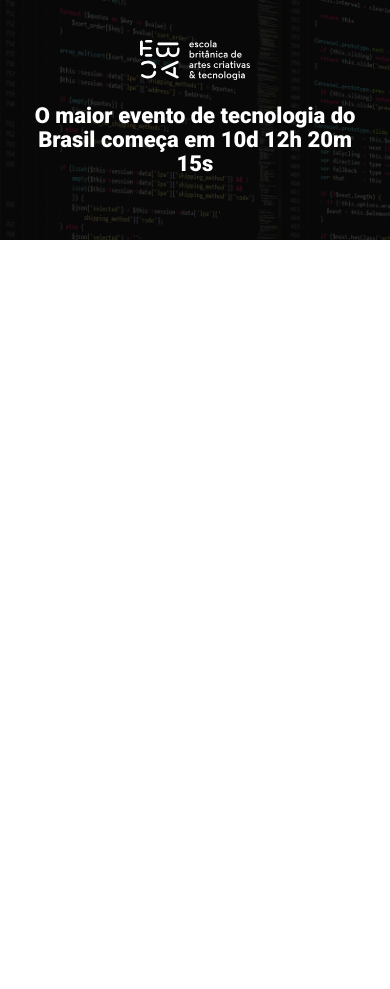
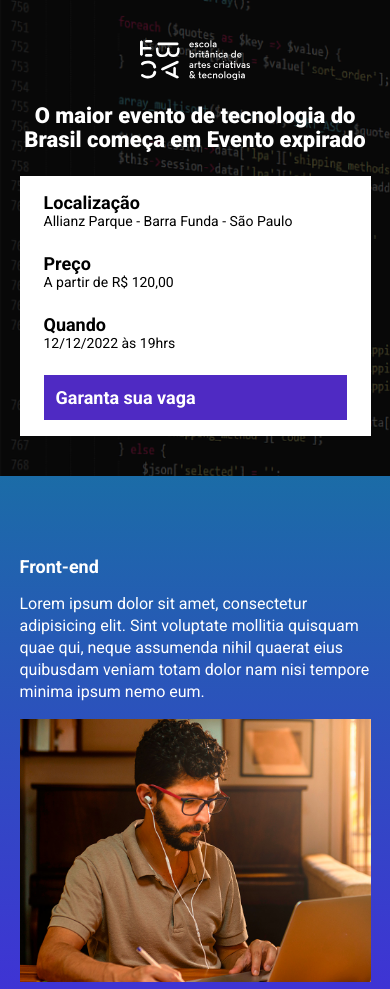
Before and after one commit to endxff/ebac_tech_talks, a website built with Parcel: page src/index.html in a window 390 px wide. Shown: the top 989 px of the page. Before the commit the page ends 844 px from the top, so only its background shows below. Built offline with nearby package versions, Linux system fonts and the light colour scheme.

Commit message:
criando a contagem regressiva

```diff
--- a/package.json
+++ b/package.json
@@ -2,9 +2,9 @@
   "name": "ebactalks",
   "version": "1.0.0",
   "description": "",
-  "main": "index.js",
   "scripts": {
     "dev": "parcel src/index.html src/styles/main.scss src/scripts/main.js",
+    "build": "parcel build src/index.html",
     "test": "echo \"Error: no test specified\" && exit 1"
   },
   "keywords": [],
--- a/src/index.html
+++ b/src/index.html
@@ -8,15 +8,82 @@
     <link rel="preconnect" href="https://fonts.gstatic.com" crossorigin>
     <link href="https://fonts.googleapis.com/css2?family=Roboto:wght@400;700;900&display=swap" rel="stylesheet">
     <link rel="stylesheet" href="styles/main.scss">
+    <link rel="stylesheet" href="https://unpkg.com/aos@next/dist/aos.css">
 </head>
 <body>
     <header class="hero">
         <div class="container">
             <img class="hero__logo" src="images/ebac_logo.svg" alt="EBAC Logo">
             <p class="hero__text">
-                O maior evento de tecnologia do Brasil começa em 10d 12h 20m 15s
+                O maior evento de tecnologia do Brasil começa em <span id="contador"></span>
             </p>
+            <div class="infos-bar">
+                <ul class="infos-bar__infos">
+                    <li class="infos-bar__infos__item">
+                        <b>Localização</b>
+                        Allianz Parque - Barra Funda - São Paulo
+                    </li>
+                    <li class="infos-bar__infos__item">
+                        <b>Preço</b>
+                        A partir de R$ 120,00
+                    </li>
+                    <li class="infos-bar__infos__item">
+                        <b>Quando</b>
+                        12/12/2022 às 19hrs
+                    </li>
+                </ul>
+                <a href="#" class="button button--primary">
+                    Garanta sua vaga
+                </a>
+            </div>
         </div>
     </header>
+    <section class="event event--frontend">
+        <div class="container" data-aos="fade-right">
+            <div class="event__details">
+                <h2 class="event__details__title">Front-end</h2>
+                <p class="event__details__description">
+                    Lorem ipsum dolor sit amet, consectetur adipisicing elit. Sint voluptate mollitia quisquam quae qui, neque assumenda nihil quaerat eius quibusdam veniam totam dolor nam nisi tempore minima ipsum nemo eum.
+                </p>
+            </div>
+            <img class="event__image" src="images/frontend.png" alt="Front-end">
+        </div>
+    </section>
+    <section class="event event--ux-ui event--image-left">
+        <div class="container" data-aos="fade-left">
+            <div class="event__details">
+                <h2 class="event__details__title">UX/UI</h2>
+                <p class="event__details__description">
+                    Lorem ipsum dolor sit amet, consectetur adipisicing elit. Sint voluptate mollitia quisquam quae qui, neque assumenda nihil quaerat eius quibusdam veniam totam dolor nam nisi tempore minima ipsum nemo eum.
+                </p>
+            </div>
+            <img class="event__image" src="images/frontend.png" alt="Front-end">
+        </div>
+    </section>
+    <section class="event event--data-science">
+        <div class="container" data-aos="fade-right">
+            <div class="event__details">
+                <h2 class="event__details__title">Data Science</h2>
+                <p class="event__details__description">
+                    Lorem ipsum dolor sit amet, consectetur adipisicing elit. Sint voluptate mollitia quisquam quae qui, neque assumenda nihil quaerat eius quibusdam veniam totam dolor nam nisi tempore minima ipsum nemo eum.
+                </p>
+            </div>
+            <img class="event__image" src="images/frontend.png" alt="Front-end">
+        </div>
+    </section>
+    <section class="event event--backend event--image-left">
+        <div class="container" data-aos="fade-left">
+            <div class="event__details">
+                <h2 class="event__details__title">Back-end</h2>
+                <p class="event__details__description">
+                    Lorem ipsum dolor sit amet, consectetur adipisicing elit. Sint voluptate mollitia quisquam quae qui, neque assumenda nihil quaerat eius quibusdam veniam totam dolor nam nisi tempore minima ipsum nemo eum.
+                </p>
+            </div>
+            <img class="event__image" src="images/frontend.png" alt="Front-end">
+        </div>
+    </section>
+
+    <script src="https://unpkg.com/aos@next/dist/aos.js"></script>
+    <script src="scripts/main.js"></script>
 </body>
 </html>
--- a/src/scripts/main.js
+++ b/src/scripts/main.js
@@ -0,0 +1,32 @@
+AOS.init();
+
+const dataDoEvento = new Date("Mar 12, 2024 19:00:00");
+const timeStampDoEvento = dataDoEvento.getTime();
+
+const contaAsHoras = setInterval(function(){
+    const agora = new Date();
+    const timeStampAtual = agora.getTime();
+
+    const distanciaAteOEvento = timeStampDoEvento - timeStampAtual;
+
+    const diaEmMs = 1000 * 60 * 60 * 24;
+    const horaEmMs = 1000 * 60 * 60;
+    const minutoEmMs = 1000 * 60;
+
+    const diasAteOEvento = Math.floor(distanciaAteOEvento / diaEmMs);
+    const horasAteOEvento = Math.floor(distanciaAteOEvento % diaEmMs / horaEmMs);
+    const minutosAteOEvento = Math.floor(distanciaAteOEvento % horaEmMs / minutoEmMs);
+    const segundosAteOEvento = Math.floor((distanciaAteOEvento % minutoEmMs) / 1000);
+
+    console.log(diasAteOEvento);
+    console.log(horasAteOEvento);
+    console.log(minutosAteOEvento);
+    console.log(segundosAteOEvento);
+
+    document.getElementById('contador').innerHTML = `${diasAteOEvento}d ${horasAteOEvento}h ${minutosAteOEvento}m ${segundosAteOEvento}s`;
+
+    if (distanciaAteOEvento < 0) {
+        clearInterval(contaAsHoras);
+        document.getElementById('contador').innerHTML = 'Evento expirado';
+    }
+}, 1000)
--- /dev/null
+++ b/src/styles/_event.scss
@@ -0,0 +1,63 @@
+@use 'variables';
+
+.event {
+    padding: 80px 0;
+
+    &--frontend {
+        background-image: linear-gradient(variables.$blue1, variables.$blue2);
+    }
+
+    &--ux-ui {
+        background-image: linear-gradient(variables.$blue2, variables.$pink);
+    }
+
+    &--data-science {
+        background-image: linear-gradient(variables.$pink, variables.$yellow);
+    }
+
+    &--backend {
+        background-image: linear-gradient(variables.$yellow, variables.$pink);
+    }
+
+    &--image-left {
+        .container {
+            flex-direction: row-reverse;
+        }
+    }
+
+    .container {
+        display: flex;
+        gap: 40px;
+    }
+
+    &__image {
+        max-width: 360px;
+    }
+
+    &__details {
+        &__title {
+            font-size: 18px;
+            font-weight: bold;
+            margin-bottom: 16px;
+        }
+
+        &__description {
+            line-height: 22px;
+        }
+    }
+
+    @media (max-width: 640px) {
+        .container {
+            display: block;
+        }
+
+        &__image {
+            width: 100%;
+        }
+
+        &__details {
+            margin-right: 0;
+            margin-bottom: 16px;
+        }
+    }
+}
--- a/src/styles/_hero.scss
+++ b/src/styles/_hero.scss
@@ -1,3 +1,5 @@
+@use 'variables';
+
 .hero {
     padding-top: 64px;
     padding-bottom: 100px;
@@ -16,7 +18,7 @@
         left: 0;
         width: 100%;
         height: 100%;
-        background-color: #000;
+        background-color: variables.$secondaryTextColor;
         content: '';
         opacity: .7;
     }
--- /dev/null
+++ b/src/styles/_variables.scss
@@ -0,0 +1,8 @@
+$textColor: #fff;
+$secondaryTextColor: #000;
+
+$blue1: #1B6CA7;
+$blue2: #442BDB;
+$pink: #89223B;
+$yellow: #9C791D;
+$purple: #4F2AC3;
--- /dev/null
+++ b/src/styles/components/_buttons.scss
@@ -0,0 +1,25 @@
+@use '../variables';
+
+.button {
+    padding: 12px;
+    font-size: 18px;
+    font-weight: bold;
+    text-decoration: none;
+    text-align: center;
+    white-space: nowrap;
+
+    &--primary {
+        color: #fff;
+        background-color: variables.$purple;
+    }
+
+    @media (max-width: 640px) {
+        display: block;
+        width: 100%;
+    }
+
+    @media (max-width: 1024px) {
+        display: flex;
+        align-items: center;
+    }
+}
--- /dev/null
+++ b/src/styles/components/_infosbar.scss
@@ -0,0 +1,42 @@
+@use '../variables';
+
+.infos-bar {
+    padding: 16px 24px;
+    background-color: variables.$textColor;
+    display: flex;
+    justify-content: space-between;
+
+    &__infos {
+        display: flex;
+        gap: 40px;
+
+        &__item {
+            font-size: 14px;
+            color: variables.$secondaryTextColor;
+
+            b {
+                color: variables.$secondaryTextColor;
+                font-size: 18px;
+                display: block;
+            }
+        }
+    }
+
+    @media (max-width: 640px) {
+        display: block;
+
+        &__infos {
+            display: block;
+
+            &__item {
+                margin-bottom: 24px;
+            }
+        }
+    }
+
+    @media (max-width: 1024px) {
+        &__infos {
+            gap: 16px;
+        }
+    }
+}
--- a/src/styles/main.scss
+++ b/src/styles/main.scss
@@ -1,11 +1,16 @@
 @use 'hero';
+@use 'components/infosbar';
+@use 'components/buttons';
+@use 'event';
+@use 'variables';
 
 * {
     margin: 0;
     padding: 0;
     box-sizing: border-box;
     font-family: Roboto, 'sans-serif';
-    color: #fff;
+    color: variables.$textColor;
+    list-style: none;
 }
 
 .container {
```
